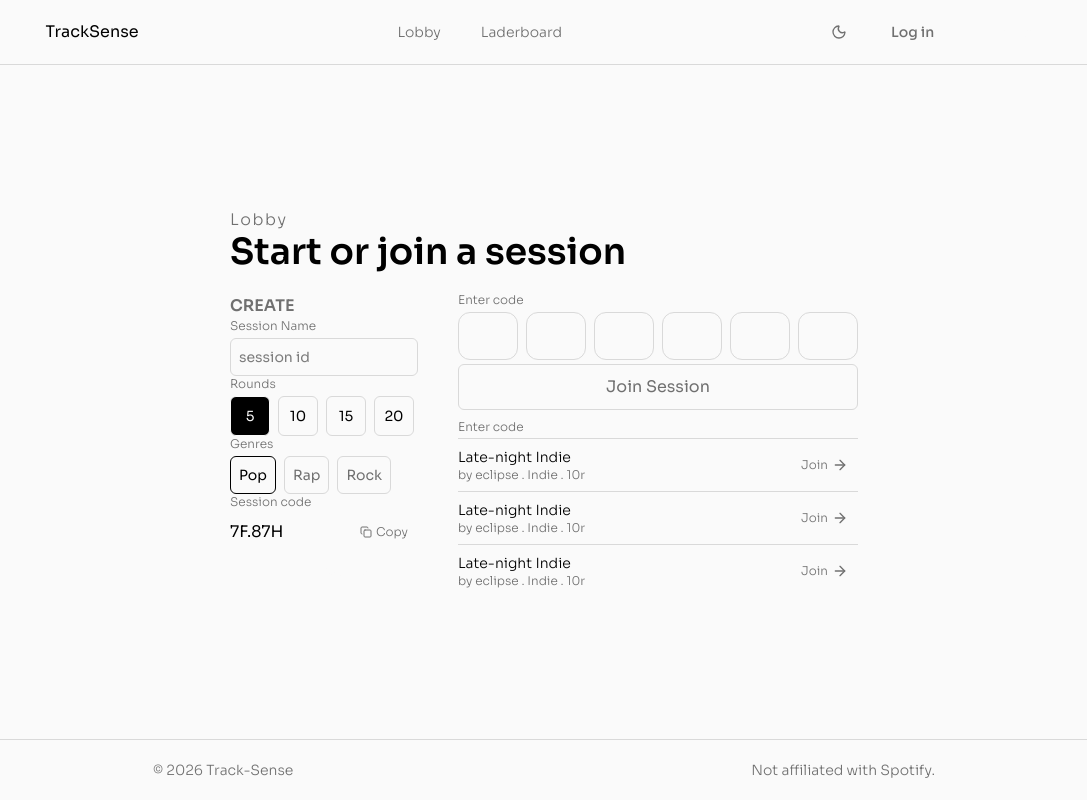
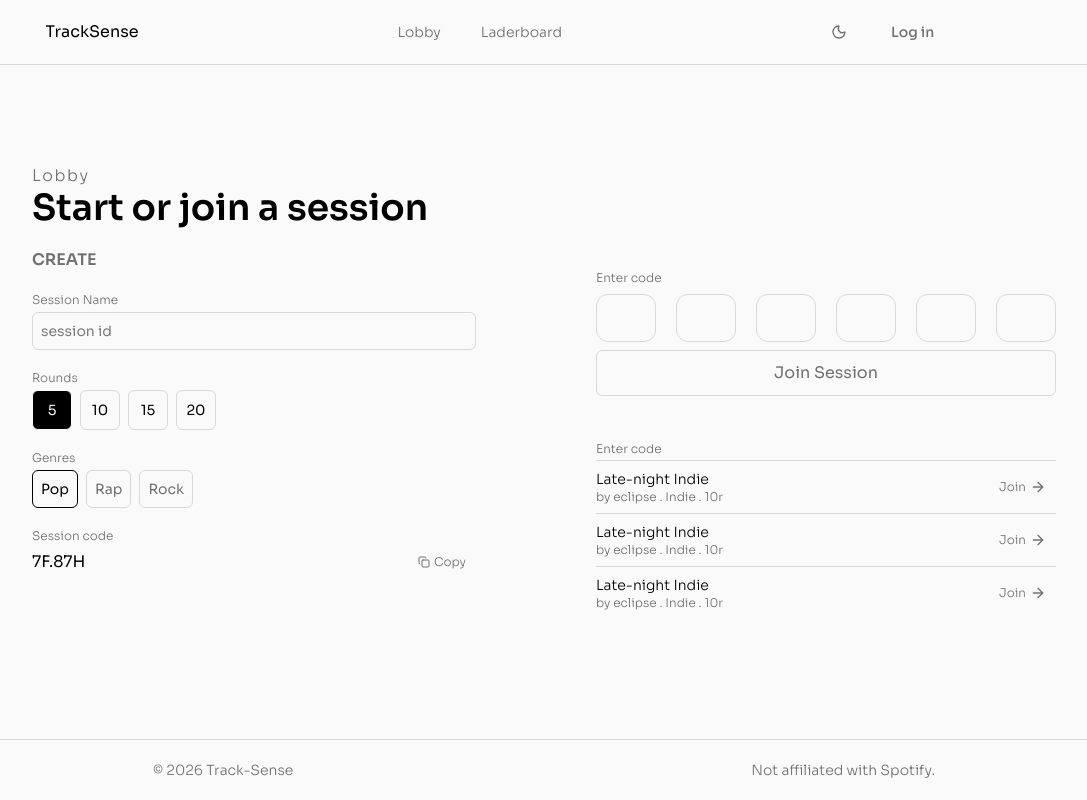
Before and after one commit to ayoubchwt/track-sense, a Next.js app: page /lobby in a window 1280 px wide. Shown: the whole page, without its empty margins (96-1183 px from the left). Built offline with nearby package versions, Linux system fonts and the light colour scheme.

Commit message:
polished the lobby page and added the player props section

```diff
--- a/src/app/lobby/page.tsx
+++ b/src/app/lobby/page.tsx
@@ -5,9 +5,9 @@ import LobbyHeader from "@/components/features/lobby/lobby-header";
 function Lobby() {
   return (
     <div className="flex flex-col justify-center items-center flex-1">
-      <div className="flex flex-col gap-5">
+      <div className="flex flex-col gap-5 items-start max-w-5xl mx-auto w-full ">
         <LobbyHeader></LobbyHeader>
-        <div className="flex items-center justify-center gap-10">
+        <div className="flex flex-col md:flex-row items-center justify-center gap-30 w-full">
           <CreateSession></CreateSession>
           <JoinSession></JoinSession>
         </div>
--- a/src/app/play/page.tsx
+++ b/src/app/play/page.tsx
@@ -1,4 +1,14 @@
+import Competitors from "@/components/features/play/competitors";
+import PlayProps from "@/components/features/play/play-props";
+import SongPlayer from "@/components/features/play/song-player";
+
 function Play() {
-  return <></>;
+  return (
+    <div className="flex flex-col items-center justify-center flex-1">
+      <PlayProps></PlayProps>
+      <SongPlayer></SongPlayer>
+      <Competitors></Competitors>
+    </div>
+  );
 }
 export default Play;
--- a/src/components/features/lobby/create-session.tsx
+++ b/src/components/features/lobby/create-session.tsx
@@ -7,7 +7,7 @@ import { Copy } from "lucide-react";
 
 function CreateSession() {
   return (
-    <div className="flex flex-col flex-1 w-full max-w-4xl">
+    <div className="flex flex-col gap-5 w-full">
       <h1 className="text-(--text-light) font-semibold text-md">CREATE</h1>
       <div className="flex flex-col gap-1">
         <Label>Session Name</Label>
@@ -21,7 +21,7 @@ function CreateSession() {
         <Label>Genres</Label>
         <GenreSelector></GenreSelector>
       </div>
-      <div className="flex flex-col gap-1">
+      <div className="flex flex-col">
         <Label>Session code</Label>
         <div className="flex items-center justify-between">
           <h2>7F.87H</h2>
@@ -33,8 +33,8 @@ function CreateSession() {
             Copy
           </Button>
         </div>
-        <Button variant="primary">Launch Session</Button>
       </div>
+      <Button variant="primary">Launch Session</Button>
     </div>
   );
 }
--- a/src/components/features/lobby/join-session.tsx
+++ b/src/components/features/lobby/join-session.tsx
@@ -7,15 +7,15 @@ import RoomList from "./room-list";
 
 function JoinSession() {
   return (
-    <div className="flex flex-col flex-1 w-full max-w-4xl">
-      <div className="flex flex-col gap-1">
+    <div className="flex flex-col w-full gap-10">
+      <div className="flex flex-col gap-2">
         <Label>Enter code</Label>
         <OTPInput
           maxLength={6}
           containerClassName="group flex items-center has-[:disabled]:opacity-30"
           render={({ slots }) => {
             return (
-              <div className="flex gap-2">
+              <div className="flex gap-5">
                 {slots.map((slot, idx) => (
                   <OtpSlot key={idx} slot={slot}></OtpSlot>
                 ))}
@@ -26,8 +26,8 @@ function JoinSession() {
         <Button variant="optional" className="border border-(--border-dark)">
           Join Session
         </Button>
-        <RoomList></RoomList>
       </div>
+      <RoomList></RoomList>
     </div>
   );
 }
--- /dev/null
+++ b/src/components/features/play/competitors.tsx
@@ -0,0 +1,4 @@
+function Competitors() {
+  return <div></div>;
+}
+export default Competitors;
--- /dev/null
+++ b/src/components/features/play/play-props.tsx
@@ -0,0 +1,21 @@
+import Button from "@/components/ui/button";
+import Label from "@/components/ui/label";
+import TrackTimeline from "@/components/ui/track-timeline";
+
+function PlayProps() {
+  return (
+    <div className="flex items-center justify-around w-full">
+      <div className="flex items-center justify-center gap-5">
+        <Label>Session</Label>
+        <p>7F·92K</p>
+      </div>
+      <div className="flex items-center justify-center gap-5">
+        <Label>Round</Label>
+        <p>4/10</p>
+      </div>
+      <TrackTimeline></TrackTimeline>
+      <Button variant="secondary">Skip(-0 points)</Button>
+    </div>
+  );
+}
+export default PlayProps;
--- /dev/null
+++ b/src/components/features/play/song-player.tsx
@@ -0,0 +1,4 @@
+function SongPlayer() {
+  return <div></div>;
+}
+export default SongPlayer;
--- /dev/null
+++ b/src/components/ui/track-timeline.tsx
@@ -0,0 +1,33 @@
+"use client";
+import { useEffect, useState } from "react";
+function TrackTimeline({
+  audioRef,
+}: {
+  audioRef?: React.RefObject<HTMLAudioElement | null>;
+}) {
+  const [progress, setProgress] = useState(0);
+  useEffect(() => {
+    if (!audioRef) return;
+    const audio = audioRef.current;
+    if (!audio) return;
+    const handleTimeUpdate = () => {
+      if (audio.duration)
+        setProgress((audio.currentTime / audio.duration) * 100);
+    };
+    audio.addEventListener("timeupdate", handleTimeUpdate);
+    return () => audio.removeEventListener("timeupdate", handleTimeUpdate);
+  }, [audioRef]);
+
+  return (
+    <div>
+      <p>00:07</p>
+      <div className="h-1 w-full bg-(--border-dark) flex items-center justify-start overflow-hidden rounded-full">
+        <div
+          className="h-full bg-(--text)"
+          style={{ width: `${progress}%` }}
+        ></div>
+      </div>
+    </div>
+  );
+}
+export default TrackTimeline;
```
